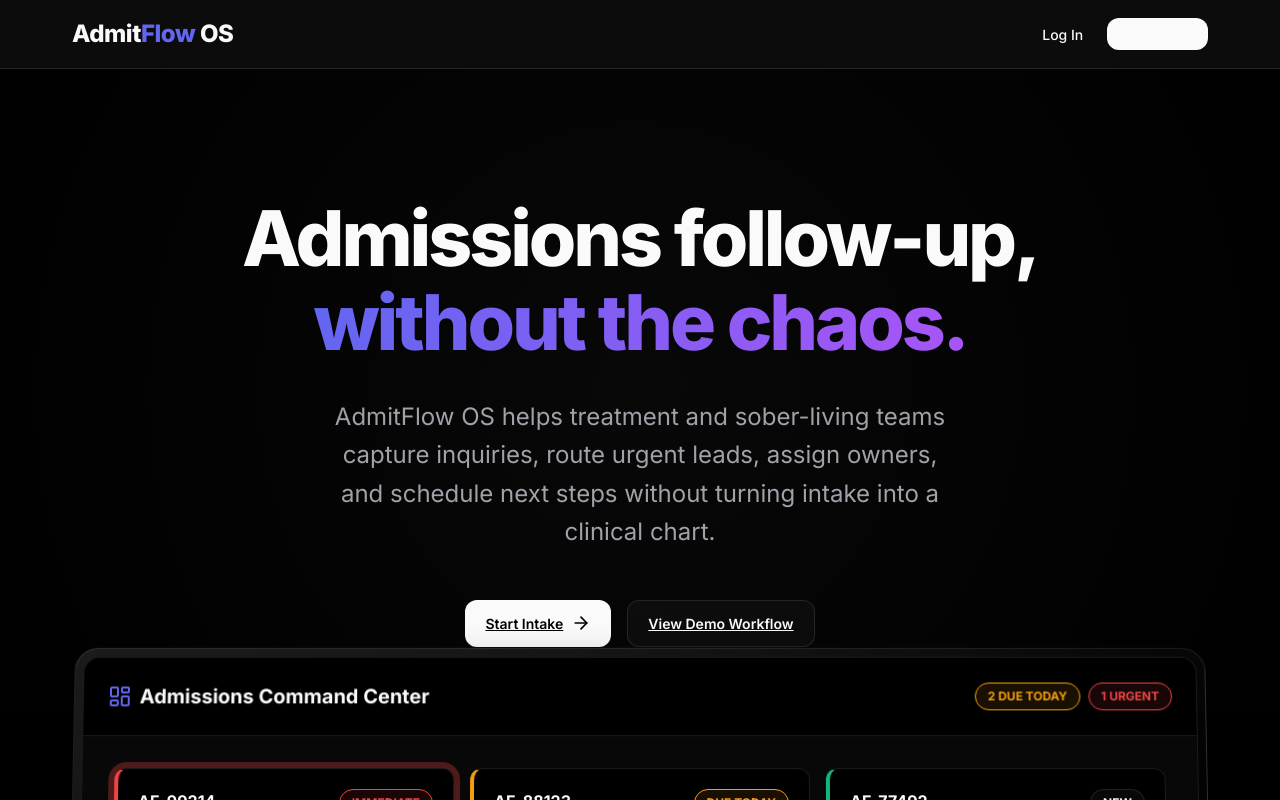
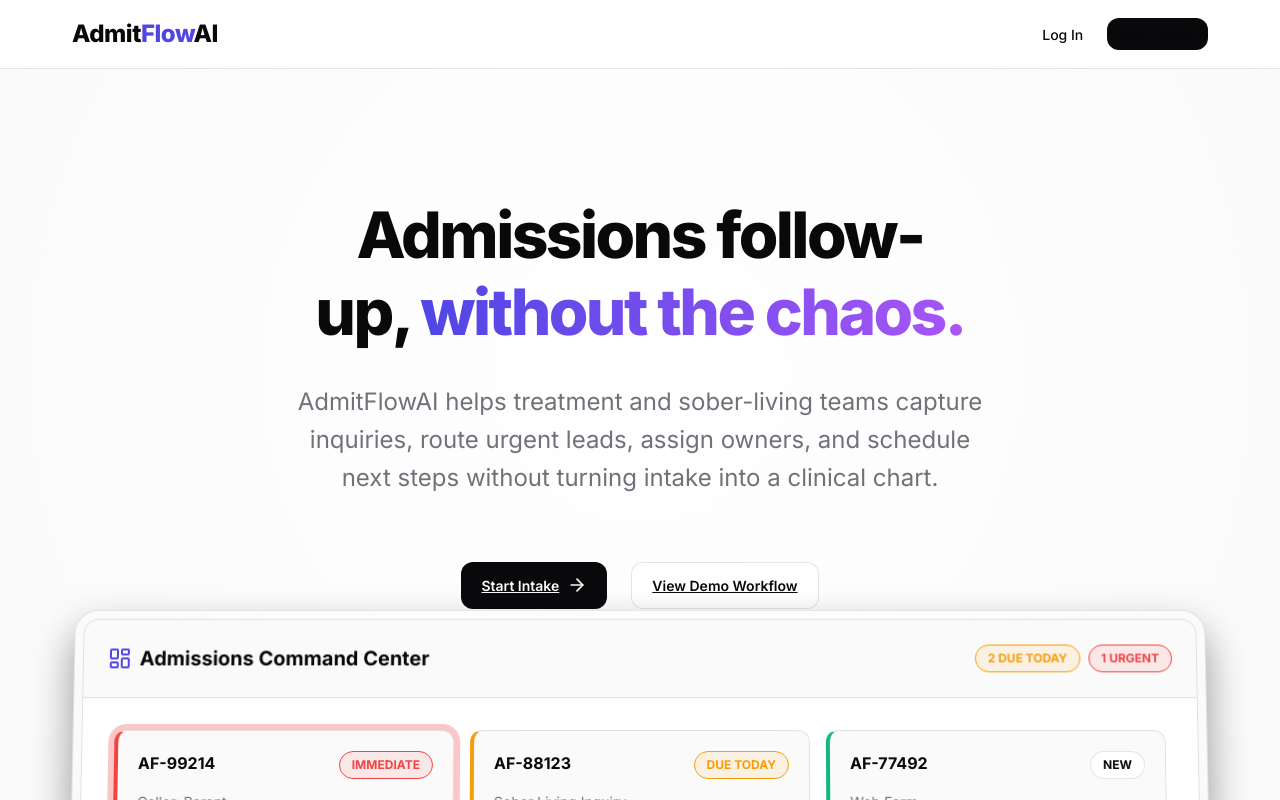
Before and after one commit to delalamamiguel-max/AdmitFlowAI, a Next.js app: page / in a window 1280 px wide. Shown: the top 800 px of the page. Built offline with nearby package versions, Linux system fonts and the light colour scheme.

Commit message:
Feedback: Switch to light theme glassmorphism, fix typography wrapping, add button spacing

```diff
--- a/src/app/globals.css
+++ b/src/app/globals.css
@@ -1,17 +1,17 @@
 :root {
-  color-scheme: dark;
+  color-scheme: light;
 
-  /* Tech-Forward Color Tokens - Dark Mode Default */
+  /* Tech-Forward Color Tokens - Light Mode Default */
   --brand-light: #4f46e5; /* Indigo 600 */
   --brand-dark: #6366f1; /* Indigo 500 */
 
-  --surface-light: #ffffff;
+  --surface-light: #fafafa;
   --surface-dark: #000000;
 
-  --card-light: #f4f4f5;
+  --card-light: #ffffff;
   --card-dark: rgba(255, 255, 255, 0.03);
 
-  --glass-light: rgba(255, 255, 255, 0.7);
+  --glass-light: rgba(255, 255, 255, 0.85);
   --glass-dark: rgba(20, 20, 20, 0.6);
 
   --text-light: #09090b;
@@ -28,13 +28,13 @@
   --border-dark: rgba(255, 255, 255, 0.1);
 
   /* Semantic Tokens */
-  --color-brand: var(--brand-dark);
-  --color-surface: var(--surface-dark);
-  --color-surface-card: var(--card-dark);
-  --color-surface-glass: var(--glass-dark);
-  --color-text: var(--text-dark);
-  --color-text-secondary: var(--text-sec-dark);
-  --color-border: var(--border-dark);
+  --color-brand: var(--brand-light);
+  --color-surface: var(--surface-light);
+  --color-surface-card: var(--card-light);
+  --color-surface-glass: var(--glass-light);
+  --color-text: var(--text-light);
+  --color-text-secondary: var(--text-sec-light);
+  --color-border: var(--border-light);
 
   --color-sla-fresh: var(--sla-green);
   --color-sla-warning: var(--sla-orange);
@@ -99,7 +99,7 @@
 
 .btn-primary:hover {
   transform: translateY(-2px);
-  box-shadow: 0 4px 12px rgba(255,255,255,0.2);
+  box-shadow: 0 4px 12px color-mix(in srgb, var(--color-text) 20%, transparent);
 }
 
 .btn-danger {
@@ -321,11 +321,11 @@
 }
 
 .hero-title {
-  font-size: clamp(3rem, 6vw, 5.5rem);
+  font-size: clamp(2.5rem, 5vw, 4.5rem);
   font-weight: 800;
-  line-height: 1.1;
+  line-height: 1.2;
   letter-spacing: -0.04em;
-  max-width: 900px;
+  max-width: 800px;
 }
 
 .hero-title span {
@@ -343,8 +343,8 @@
 
 .hero-actions {
   display: flex;
-  gap: 1rem;
-  margin-top: 1rem;
+  gap: 1.5rem;
+  margin-top: 2rem;
   flex-wrap: wrap;
   justify-content: center;
 }
--- a/src/app/page.tsx
+++ b/src/app/page.tsx
@@ -9,7 +9,7 @@
       <header className="nav">
         <div className="nav-content">
           <div className="nav-logo">
-            Admit<span>Flow</span> OS
+            Admit<span>Flow</span>AI
           </div>
           <nav className="nav-links">
             <Link href="/app">Log In</Link>
@@ -21,10 +21,10 @@
       {/* 1. Hero Section */}
       <section className="section section-dark hero">
         <h1 className="hero-title">
-          Admissions follow-up, <br/><span>without the chaos.</span>
+          Admissions follow-up, <span>without the chaos.</span>
         </h1>
         <p className="hero-subtitle">
-          AdmitFlow OS helps treatment and sober-living teams capture inquiries, route urgent leads, assign owners, and schedule next steps without turning intake into a clinical chart.
+          AdmitFlowAI helps treatment and sober-living teams capture inquiries, route urgent leads, assign owners, and schedule next steps without turning intake into a clinical chart.
         </p>
         <div className="hero-actions">
           <Link href="/app" className="btn btn-primary">
@@ -122,7 +122,7 @@
           <div>
             <h2 style={{ fontSize: 'clamp(2rem, 4vw, 3rem)', fontWeight: 800, marginBottom: '1.5rem', lineHeight: 1.1 }}>The lightweight admissions command center.</h2>
             <p style={{ fontSize: '1.25rem', color: 'var(--color-text-secondary)', marginBottom: '2rem' }}>
-              Built specifically for behavioral health operations, AdmitFlow OS strips away the clinical clutter so your team can focus on what matters: speed to contact, clear ownership, and seamless routing.
+              Built specifically for behavioral health operations, AdmitFlowAI strips away the clinical clutter so your team can focus on what matters: speed to contact, clear ownership, and seamless routing.
             </p>
             <div style={{ display: 'flex', flexDirection: 'column', gap: '1rem' }}>
               {[
@@ -189,7 +189,7 @@
             <ShieldCheck size={300} style={{ position: 'absolute', top: '-50px', right: '-50px', color: 'var(--color-brand)', opacity: 0.1, transform: 'rotate(15deg)' }} />
             <h2 style={{ fontSize: 'clamp(2rem, 3vw, 2.5rem)', fontWeight: 800, marginBottom: '1rem', position: 'relative', zIndex: 10 }}>Built to keep intake operational, not clinical.</h2>
             <p style={{ fontSize: '1.25rem', color: 'var(--color-text-secondary)', marginBottom: '3rem', maxWidth: '800px', position: 'relative', zIndex: 10 }}>
-              We actively prevent your admissions workflow from becoming a HIPAA liability. AdmitFlow OS uses client-side encryption for contact info and strictly bans the collection of heavy clinical data in the pipeline.
+              We actively prevent your admissions workflow from becoming a HIPAA liability. AdmitFlowAI uses client-side encryption for contact info and strictly bans the collection of heavy clinical data in the pipeline.
             </p>
 
             <div className="grid-2" style={{ gap: '2rem', alignItems: 'start' }}>
@@ -235,8 +235,8 @@
 
       {/* Footer */}
       <footer style={{ padding: '2rem', textAlign: 'center', color: 'var(--color-text-secondary)', borderTop: '1px solid var(--color-border)', background: 'var(--color-surface)' }}>
-        <div style={{ fontWeight: 'bold', fontSize: '1.25rem', marginBottom: '0.5rem', color: 'var(--color-text)' }}>AdmitFlow OS</div>
-        <p style={{ fontSize: '0.875rem' }}>© {new Date().getFullYear()} AdmitFlow OS. All rights reserved.</p>
+        <div style={{ fontWeight: 'bold', fontSize: '1.25rem', marginBottom: '0.5rem', color: 'var(--color-text)' }}>AdmitFlowAI</div>
+        <p style={{ fontSize: '0.875rem' }}>© {new Date().getFullYear()} AdmitFlowAI. All rights reserved.</p>
       </footer>
     </div>
   );
```
